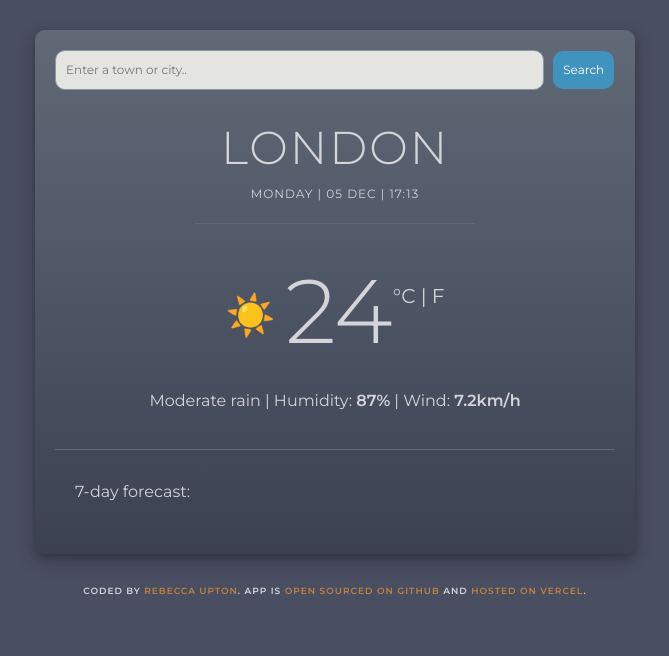
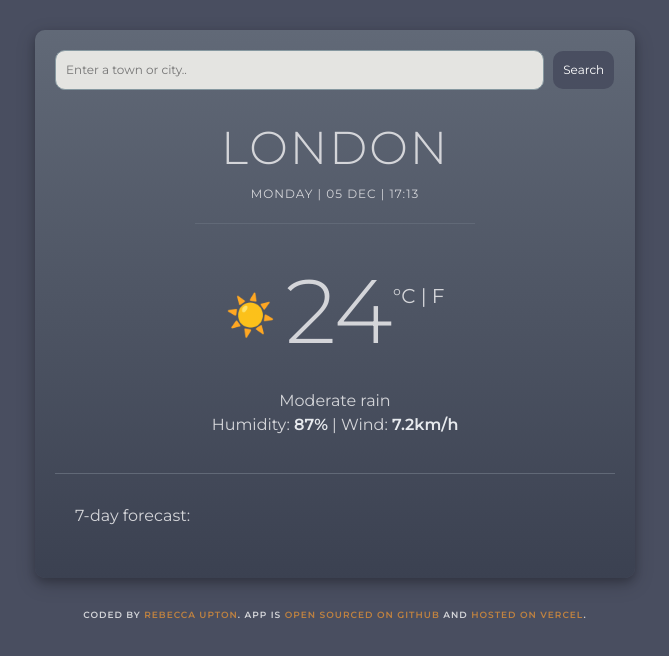
Before and after one commit to reb84/SheCodes-Plus-Weather-App, a plain HTML site: page index.html in a window 1280 px wide. Shown: the whole page, without its empty margins (305-974 px from the left). Drawn offline with nearby package versions, Linux system fonts and the light colour scheme.

Commit message:
ccs changes

```diff
--- a/index.html
+++ b/index.html
@@ -58,7 +58,8 @@
       <div class="current-extra">
         <div>
           <p class="current-details">
-            Moderate rain | Humidity: <strong>87%</strong> | Wind: <strong>7.2km/h</strong>
+            Moderate rain<br />
+            Humidity: <strong>87%</strong> | Wind: <strong>7.2km/h</strong>
           </p>
         </div>
       </div>
--- a/src/style.css
+++ b/src/style.css
@@ -38,7 +38,7 @@ a:hover {
 .search-button {
   margin-left: 5px;
   font-size: 12px;
-  background-color: #4093bf;
+  background-color: #494e60;
   color: #ffffff;
   border: none;
   padding: 10px;
@@ -46,8 +46,8 @@ a:hover {
 }
 
 .search-button:hover {
-  background-color: #889ba3;
-  color: #ffffff;
+  background-color: #d4d5d9;
+  color: #494e60;
   cursor: pointer;
   transition: all 500ms ease;
 }
@@ -116,3 +116,7 @@ a:hover {
   border-bottom: solid 1px #616977;
   padding-bottom: 20px;
 }
+
+.current-details strong {
+  color: #e7eaee;
+}
```
